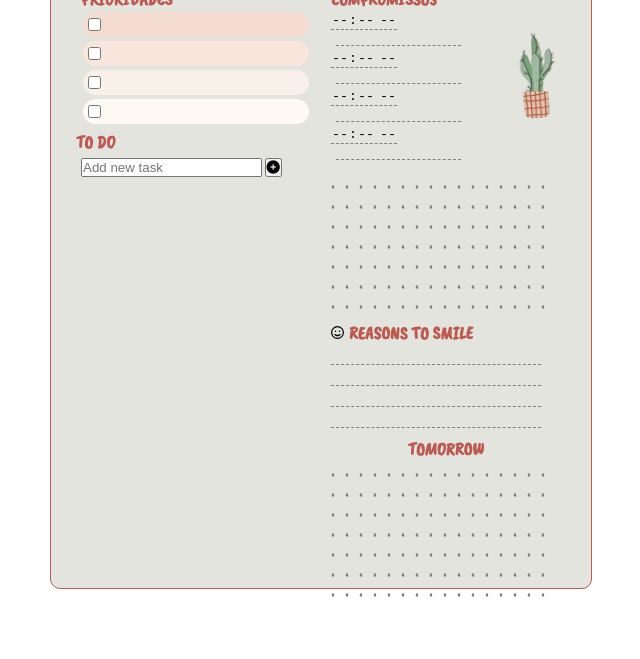
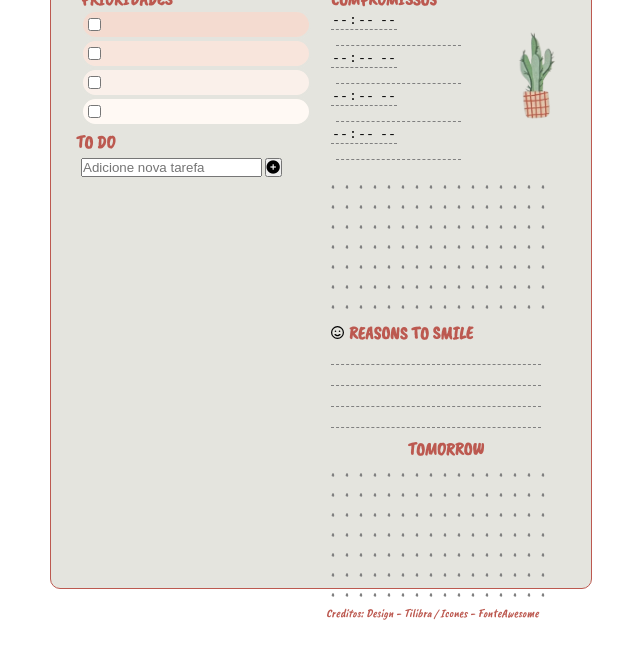
Before and after one commit to gabrielliosc/daily-planner, a plain HTML site: page index.html in a window 1280 px wide. Shown: the part 233-892 px from the top of the page, without its empty margins (319-959 px from the left). Drawn offline with nearby package versions, Linux system fonts and the light colour scheme.

Commit message:
refactor: update to-do placeholder/ credits

```diff
--- a/index.html
+++ b/index.html
@@ -46,7 +46,7 @@
         <form>
           <h2>TO DO</h2>
           <div class="new-task">
-            <input type="text" placeholder="Add new task" />
+            <input type="text" placeholder="Adicione nova tarefa" />
             <button type="submit">
               <i class="fa-solid fa-circle-plus"></i>
             </button>
@@ -116,6 +116,7 @@
           <p>................</p>
           <p>................</p>
         </div>
+        <i>Creditos: Design - Tilibra / Icones - FonteAwesome</i>
       </div>
     </div>
   </div>
```
